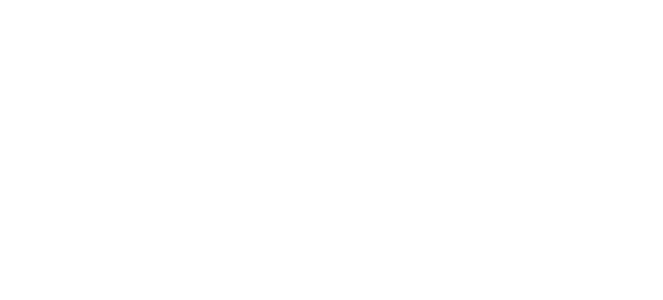
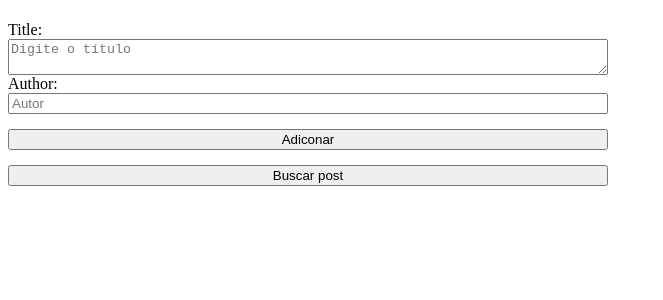
Before and after one commit to Diegojacober/learning-reactjs, a React (Create React App) app in the folder curso01/firebase-app1/: page / in a window 1280 px wide. Shown: the top 300 px of the page, without its empty margins (0-663 px from the left). Built offline with nearby package versions, Linux system fonts and the light colour scheme.

Commit message:
Adicionando e buscando registros

```diff
--- a/curso01/firebase-app1/src/App.js
+++ b/curso01/firebase-app1/src/App.js
@@ -1,9 +1,72 @@
+import { useState } from 'react';
 import { db } from './firebaseConnection'
+import { doc, setDoc, collection, addDoc, getDoc } from 'firebase/firestore';
+import './app.css'
+
+function App() {
+
+  const [title, setTitle] = useState('')
+  const [author, setAuthor] = useState('')
 
 
-function App() {
+  async function handleAdd() {
+
+    // await setDoc(doc(db, 'posts', "12345"), {
+    //   title: title,
+    //   author: author,
+    // })
+    // .then(() => {
+    //     console.log('foi')
+    // })
+    // .catch((e) => {
+    //   console.log('erro: ' + e)
+    // })
+
+    await addDoc(collection(db, "posts"), {
+      title: title,
+      author: author,
+    })
+    .then((e) => {
+      setTitle('')
+      setAuthor('')
+      console.log('foi')
+
+    })
+    .catch((e) => {
+      console.log('erro: ' + e)
+    })
+
+  }
+
+  async function searchPost() {
+    const postRef = doc(db, "posts", "1234")
+
+    await getDoc(postRef)
+    .then((snapshot) => {
+      setAuthor(snapshot.data().author)
+      setTitle(snapshot.data().title)
+    })
+    .catch((error) => {
+      alert(error)
+    })
+  }
+
   return (
     <div>
+      <h1>{title}</h1>
+      <h1>{author}</h1>
+
+      <div className='container'>
+        <label>Title:</label>
+        <textarea type='text' placeholder='Digite o título' value={title} onChange={(e) => { setTitle(e.target.value) }} />
+
+        <label>Author: </label>
+        <input type='text' placeholder='Autor' value={author} onChange={(e) => { setAuthor(e.target.value) }} />
+
+
+        <button onClick={handleAdd}>Adiconar</button>
+        <button onClick={searchPost}>Buscar post</button>
+      </div>
 
     </div>
   );
--- /dev/null
+++ b/curso01/firebase-app1/src/app.css
@@ -0,0 +1,10 @@
+.container{
+    display: flex;
+
+    width: 600px;
+    flex-direction: column;
+}
+
+button{
+    margin-top: 15px;
+}
```
